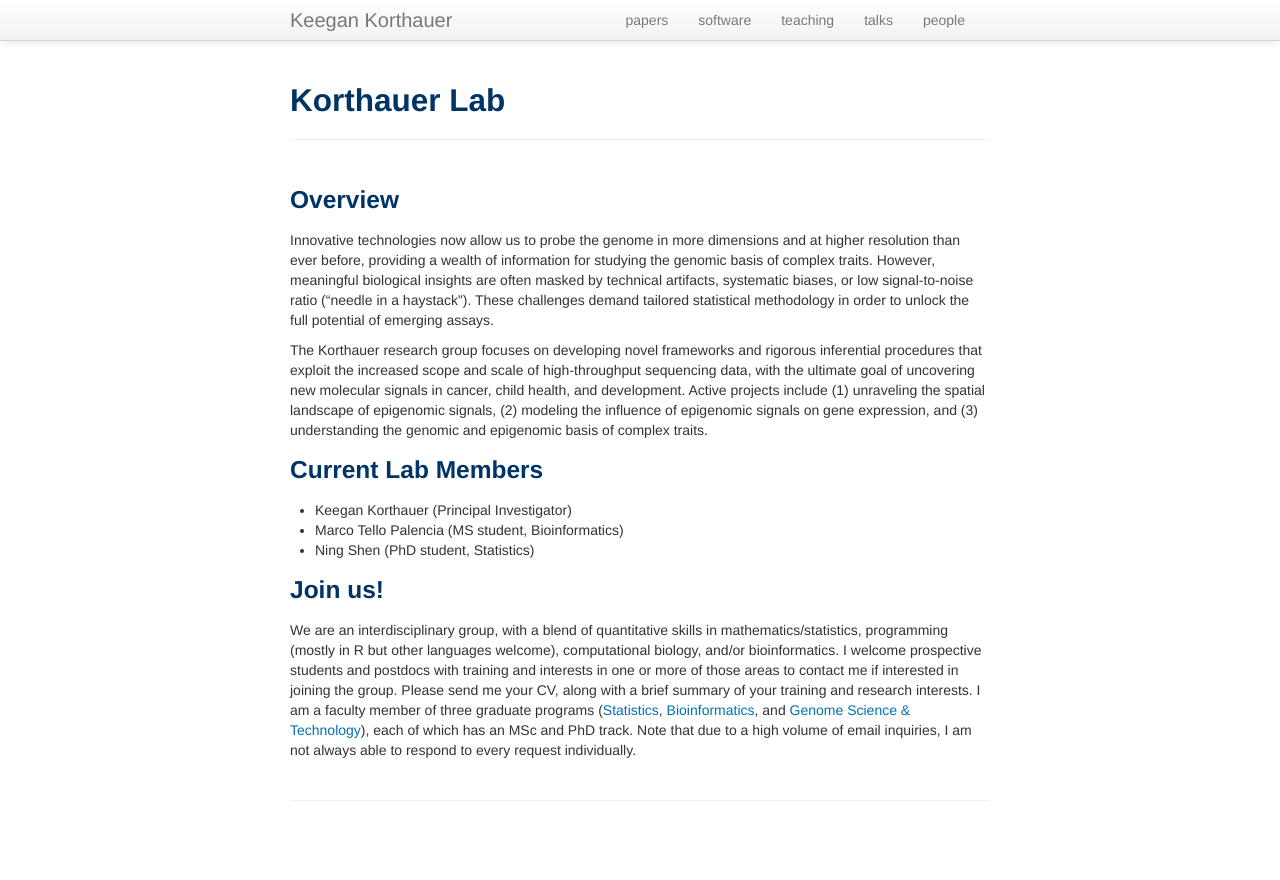
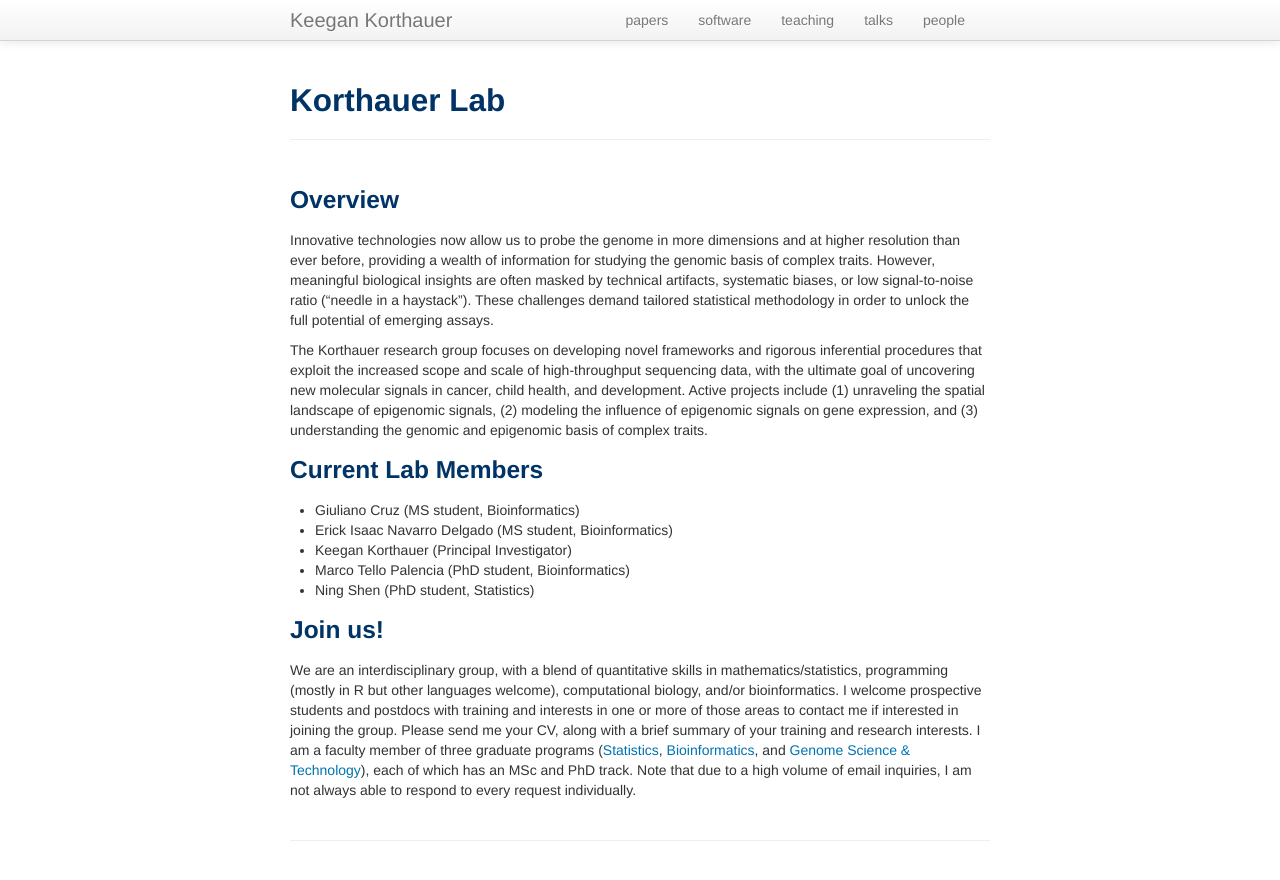
Before and after one commit to kdkorthauer/kdkorthauer.github.io, a Jekyll site: the page built from pages/group.md, in a window 1280 px wide. Shown: the top 880 px of the page. Built offline with Jekyll 4.4.1, drawn with Linux system fonts in a browser that asks for light colours.

Commit message:
update people

```diff
--- a/pages/group.md
+++ b/pages/group.md
@@ -22,8 +22,10 @@ The Korthauer research group focuses on developing novel frameworks and rigorous
 
 ### Current Lab Members
 
+* Giuliano Cruz (MS student, Bioinformatics)
+* Erick Isaac Navarro Delgado (MS student, Bioinformatics)
 * Keegan Korthauer (Principal Investigator)
-* Marco Tello Palencia (MS student, Bioinformatics)
+* Marco Tello Palencia (PhD student, Bioinformatics)
 * Ning Shen (PhD student, Statistics)
 
 ### Join us!
```
